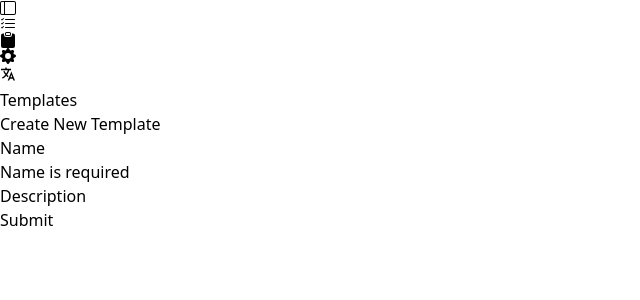
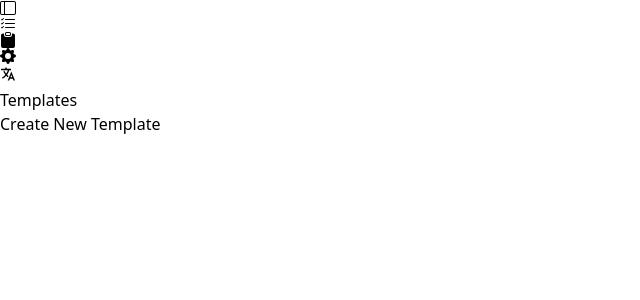
Before and after one commit to Tristan-Muggridge/template-todo, a React (Vite) app: page /templates in a window 1280 px wide. Shown: the top 300 px of the page, without its empty margins (0-640 px from the left). Built offline with nearby package versions, Linux system fonts and the light colour scheme.

Commit message:
styling update

```diff
--- a/src/routes/root.tsx
+++ b/src/routes/root.tsx
@@ -74,7 +74,7 @@ export default function Root() {
     return (
         <main className="bg-neutral-800 supports-[height:100cqh]:h-[100cqh] supports-[height:100svh]:h-[100svh] text-neutral-100 flex">
             <SideNav />
-            <div className="flex justify-center w-full h-full">
+            <div className="flex justify-center w-full h-full overflow-y-scroll">
                 <Outlet />
             </div>
         </main>
--- a/src/routes/templates/index.tsx
+++ b/src/routes/templates/index.tsx
@@ -13,17 +13,14 @@ const App: React.FC = () => {
     const {language} = useLanguage();
 
     return (
-        <div className='flex flex-col w-full p-4 gap-4'>
+        <div className='flex flex-col gap-4 p-4 w-full'>
             <h1 className="text-3xl">{language.templates}</h1>
 
             <Card className='flex justify-center flex-col items-center' onClick={() => setShowNewTemplateForm(!showNewTemplateForm)}>
                 <h2>{language.createNewTemplate}</h2>
             </Card>
 
-            <div className={`
-                transition-all duration-200 overflow-hidden
-                ${showNewTemplateForm ? 'max-h-[20vh]' : 'max-h-[0px]'}
-            `}>
+            { showNewTemplateForm && (
                 <Form.TemplateForm
                     formTemplate={{
                         name: {
@@ -48,7 +45,7 @@ const App: React.FC = () => {
                         setShowNewTemplateForm(false);
                     }}
                 />
-            </div>
+            )}
 
             <div className="flex flex-col gap-4">
                 {
```
